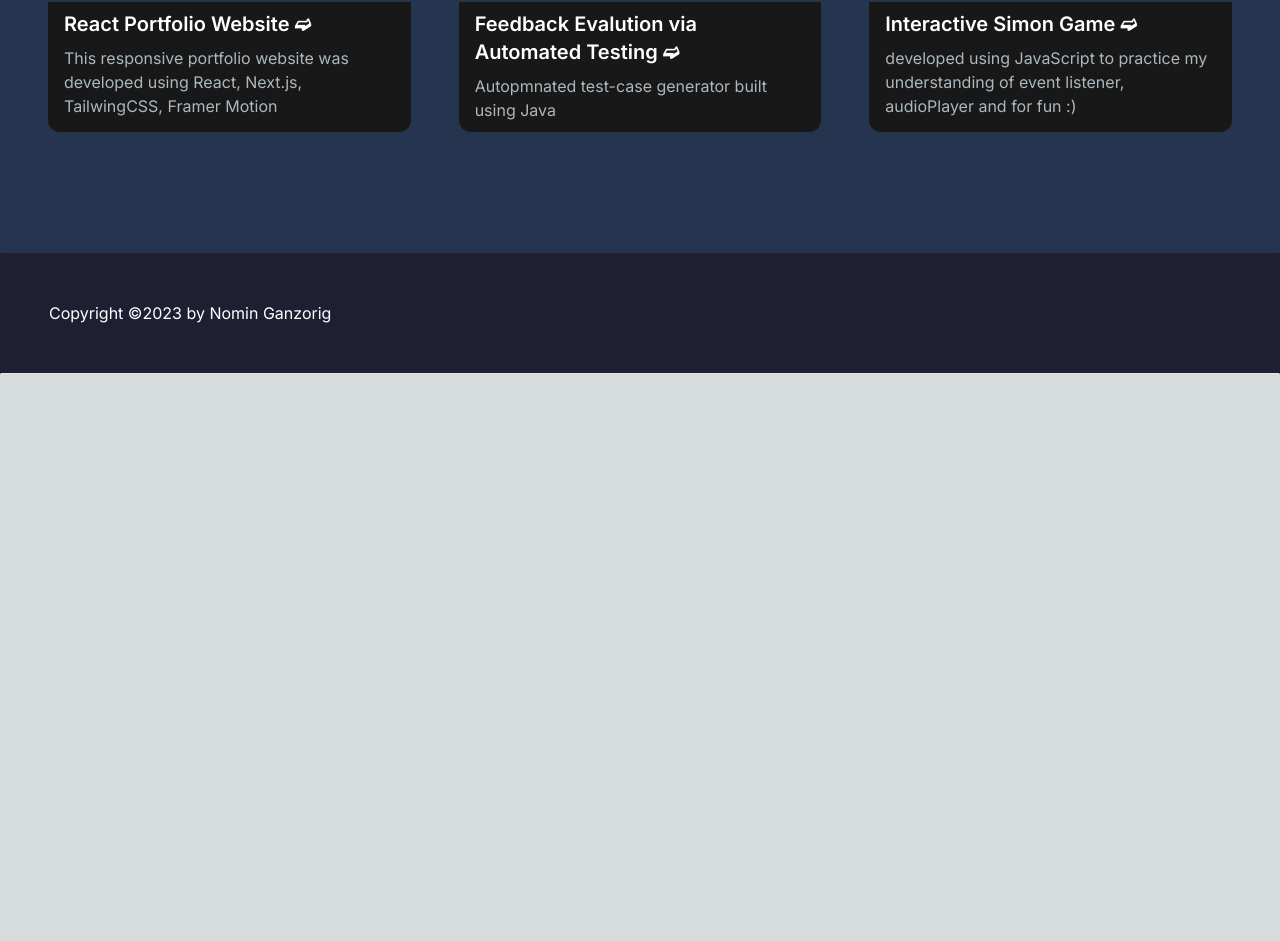
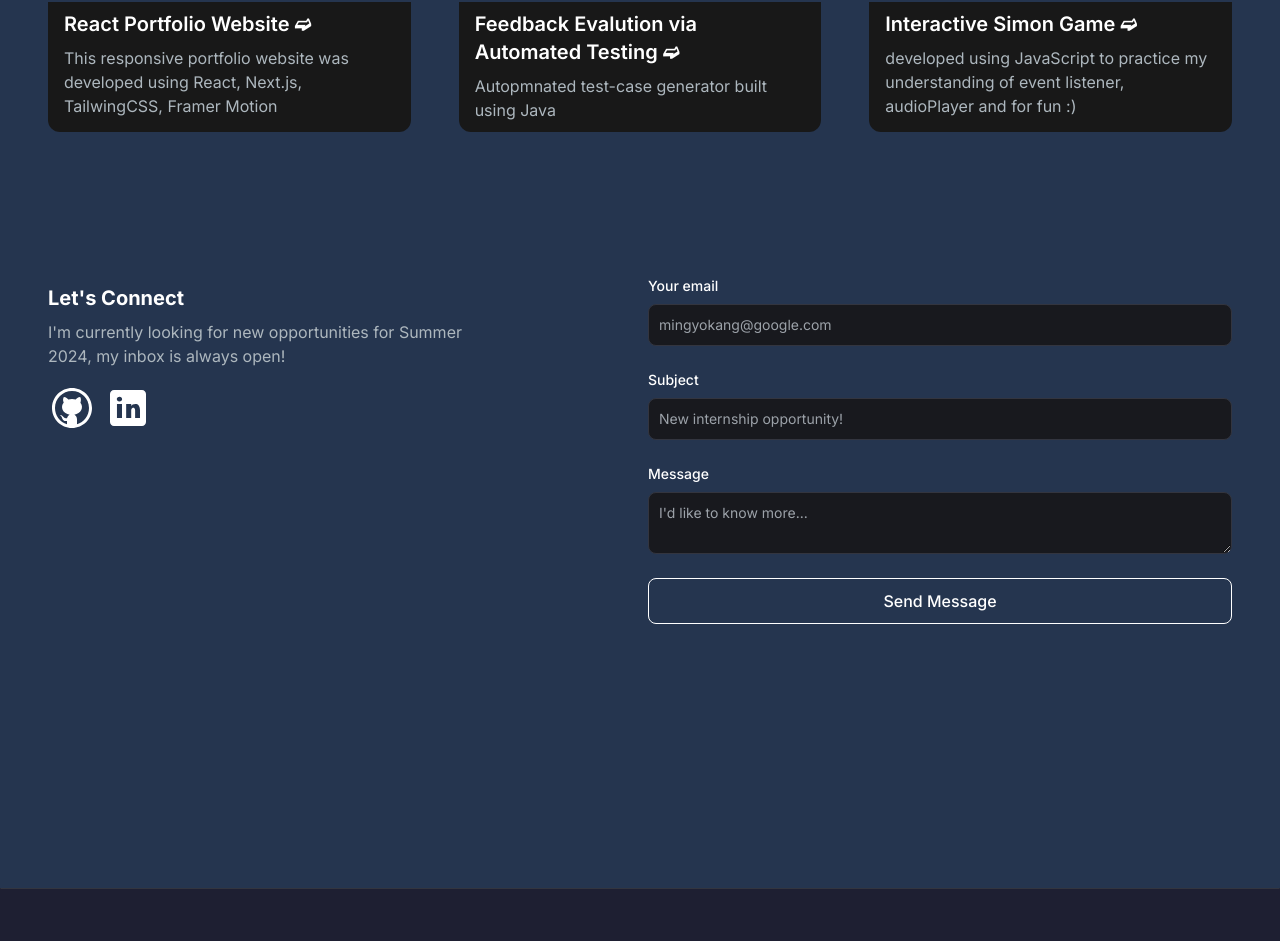
Before and after one commit to nemokyu/portfolio-website, a Next.js app: page / in a window 1280 px wide. Shown: the part 1442-2383 px from the top of the page. Before the commit the page ends 1816 px from the top, so only its background shows below. Built offline with nearby package versions, Linux system fonts and the light colour scheme; a web font is replaced by a local one.

Commit message:
added emailMe section at the bottom

```diff
--- a/src/app/api_/send/route.js
+++ b/src/app/api_/send/route.js
@@ -1,18 +1,28 @@
-import { Resend } from 'resend';
+import { NextResponse } from "next/server";
+import { Resend } from "resend";
 
 const resend = new Resend(process.env.RESEND_API_KEY);
+const fromEmail = process.env.FROM_EMAIL;
 
-export async function POST() {
+export async function POST(req, res) {
+  const { email, subject, message } = await req.json();
+  console.log(email, subject, message);
   try {
     const data = await resend.emails.send({
-      from: 'Noemy <nominganzoo23@gmail.com>',
-      to: ['ng53@@rice.edu'],
-      subject: 'Hello world',
-      react: <> <p> Email Body</p></>
+      from: fromEmail,
+      to: [fromEmail, email],
+      subject: subject,
+      react: (
+        <>
+          <h1>{subject}</h1>
+          <p>Thank you for contacting us!</p>
+          <p>New message submitted:</p>
+          <p>{message}</p>
+        </>
+      ),
     });
-
-    return Response.json(data);
+    return NextResponse.json(data);
   } catch (error) {
-    return Response.json({ error });
+    return NextResponse.json({ error });
   }
 }
--- /dev/null
+++ b/src/app/components/EmailMe.jsx
@@ -0,0 +1,132 @@
+"use client";
+import React, { useState } from "react";
+import GithubIcon from "../../../public/github-icon.svg";
+import LinkedinIcon from "../../../public/linkedin-icon.svg";
+import Link from "next/link";
+import Image from "next/image";
+
+const EmailSection = () => {
+  const [emailSubmitted, setEmailSubmitted] = useState(false);
+
+  const handleSubmit = async (e) => {
+    e.preventDefault();
+    const data = {
+      email: e.target.email.value,
+      subject: e.target.subject.value,
+      message: e.target.message.value,
+    };
+    const JSONdata = JSON.stringify(data);
+    const endpoint = "/api/send";
+
+    // Form the request for sending data to the server.
+    const options = {
+      // The method is POST because we are sending data.
+      method: "POST",
+      // Tell the server we're sending JSON.
+      headers: {
+        "Content-Type": "application/json",
+      },
+      // Body of the request is the JSON data we created above.
+      body: JSONdata,
+    };
+
+    const response = await fetch(endpoint, options);
+    const resData = await response.json();
+
+    if (response.status === 200) {
+      console.log("Message sent.");
+      setEmailSubmitted(true);
+    }
+  };
+
+  return (
+    <section
+      id="contact"
+      className="grid md:grid-cols-2 my-12 md:my-12 py-24 gap-4 relative"
+    >
+      <div className="bg-[radial-gradient(ellipse_at_center,_var(--tw-gradient-stops))] from-primary-900 to-transparent rounded-full h-80 w-80 z-0 blur-lg absolute top-3/4 -left-4 transform -translate-x-1/2 -translate-1/2"></div>
+      <div className="z-10">
+        <h5 className="text-xl font-bold text-white my-2">
+          Let&apos;s Connect
+        </h5>
+        <p className="text-[#ADB7BE] mb-4 max-w-md">
+          {" "}
+          I&apos;m currently looking for new opportunities for Summer 2024, my inbox is always
+          open!
+        </p>
+        <div className="socials flex flex-row gap-2">
+          <Link href="https://github.com/nemokyu">
+            <Image src={GithubIcon} alt="Github Icon" />
+          </Link>
+          <Link href="https://www.linkedin.com/in/nominganzoo23/">
+            <Image src={LinkedinIcon} alt="Linkedin Icon" />
+          </Link>
+        </div>
+      </div>
+      <div>
+        {emailSubmitted ? (
+          <p className="text-green-500 text-sm mt-2">
+            Email sent successfully!
+          </p>
+        ) : (
+          <form className="flex flex-col" onSubmit={handleSubmit}>
+            <div className="mb-6">
+              <label
+                htmlFor="email"
+                className="text-white block mb-2 text-sm font-medium"
+              >
+                Your email
+              </label>
+              <input
+                name="email"
+                type="email"
+                id="email"
+                required
+                className="bg-[#18191E] border border-[#33353F] placeholder-[#9CA2A9] text-gray-100 text-sm rounded-lg block w-full p-2.5"
+                placeholder="mingyokang@google.com"
+              />
+            </div>
+            <div className="mb-6">
+              <label
+                htmlFor="subject"
+                className="text-white block text-sm mb-2 font-medium"
+              >
+                Subject
+              </label>
+              <input
+                name="subject"
+                type="text"
+                id="subject"
+                required
+                className="bg-[#18191E] border border-[#33353F] placeholder-[#9CA2A9] text-gray-100 text-sm rounded-lg block w-full p-2.5"
+                placeholder="New internship opportunity!"
+              />
+            </div>
+            <div className="mb-6">
+              <label
+                htmlFor="message"
+                className="text-white block text-sm mb-2 font-medium"
+              >
+                Message
+              </label>
+              <textarea
+                name="message"
+                id="message"
+                className="bg-[#18191E] border border-[#33353F] placeholder-[#9CA2A9] text-gray-100 text-sm rounded-lg block w-full p-2.5"
+                placeholder="I'd like to know more..."
+              />
+            </div>
+            <button
+              type="submit"
+              className="bg-primary-200 hover:bg-blue-700 text-white font-medium py-2.5 px-5 rounded-lg w-full border border-white "
+            >
+              Send Message
+            </button>
+          </form>
+        )}
+      </div>
+    </section>
+  );
+};
+
+export default EmailSection;
--- a/src/app/page.js
+++ b/src/app/page.js
@@ -4,6 +4,7 @@
 import About from './components/About';
 import Projects from "./components/Projects";
 import Footer from './components/Footer';
+import EmailSection from './components/EmailMe';
 export default function Home() {
   return (
     <main className="flex min-h-screen flex-col bg-[#25354f] ">
@@ -12,6 +13,7 @@
         <Hero />
         <About />
         <Projects />
+        <EmailSection />
       </div>
       <Footer />
     </main>
```
